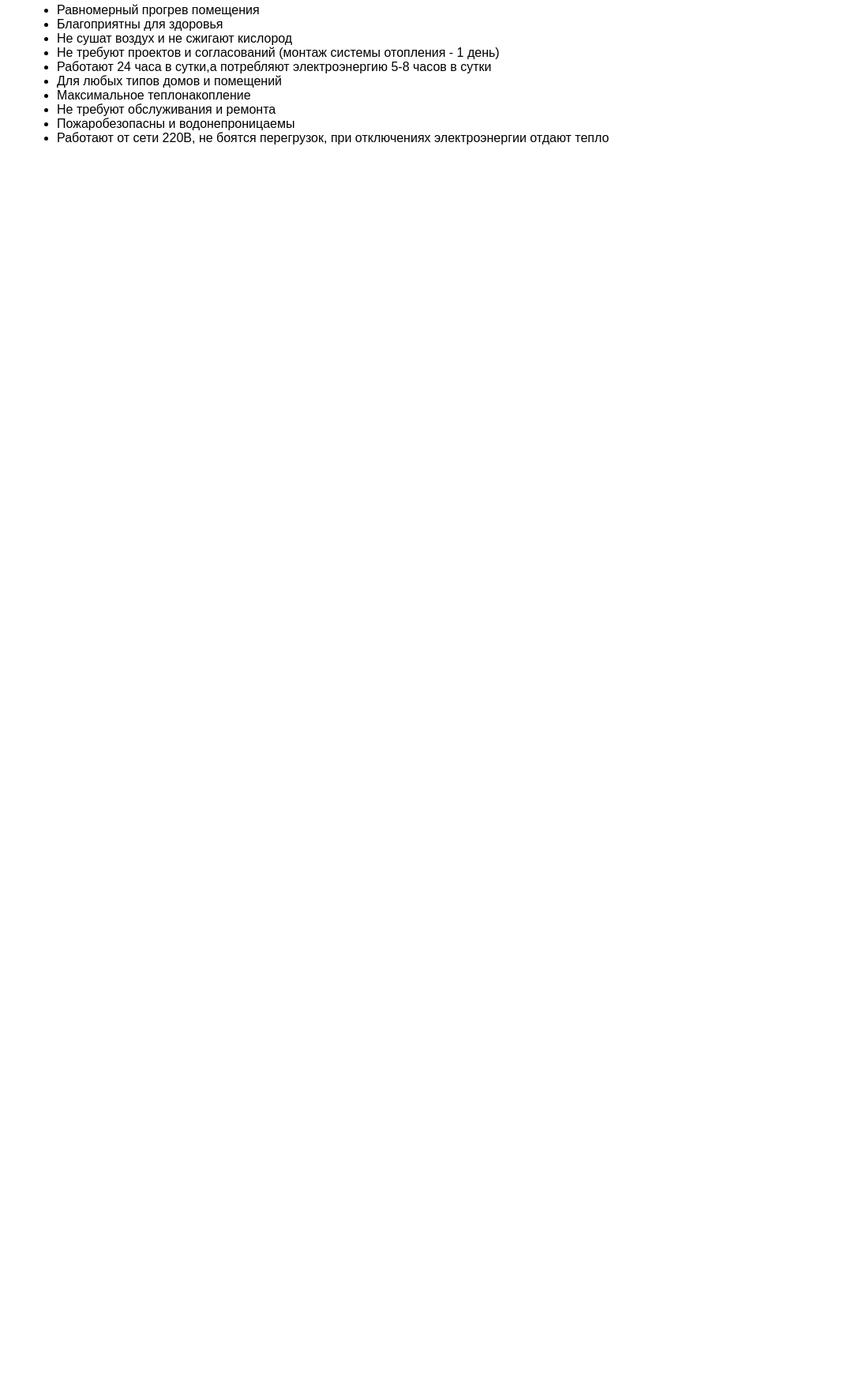
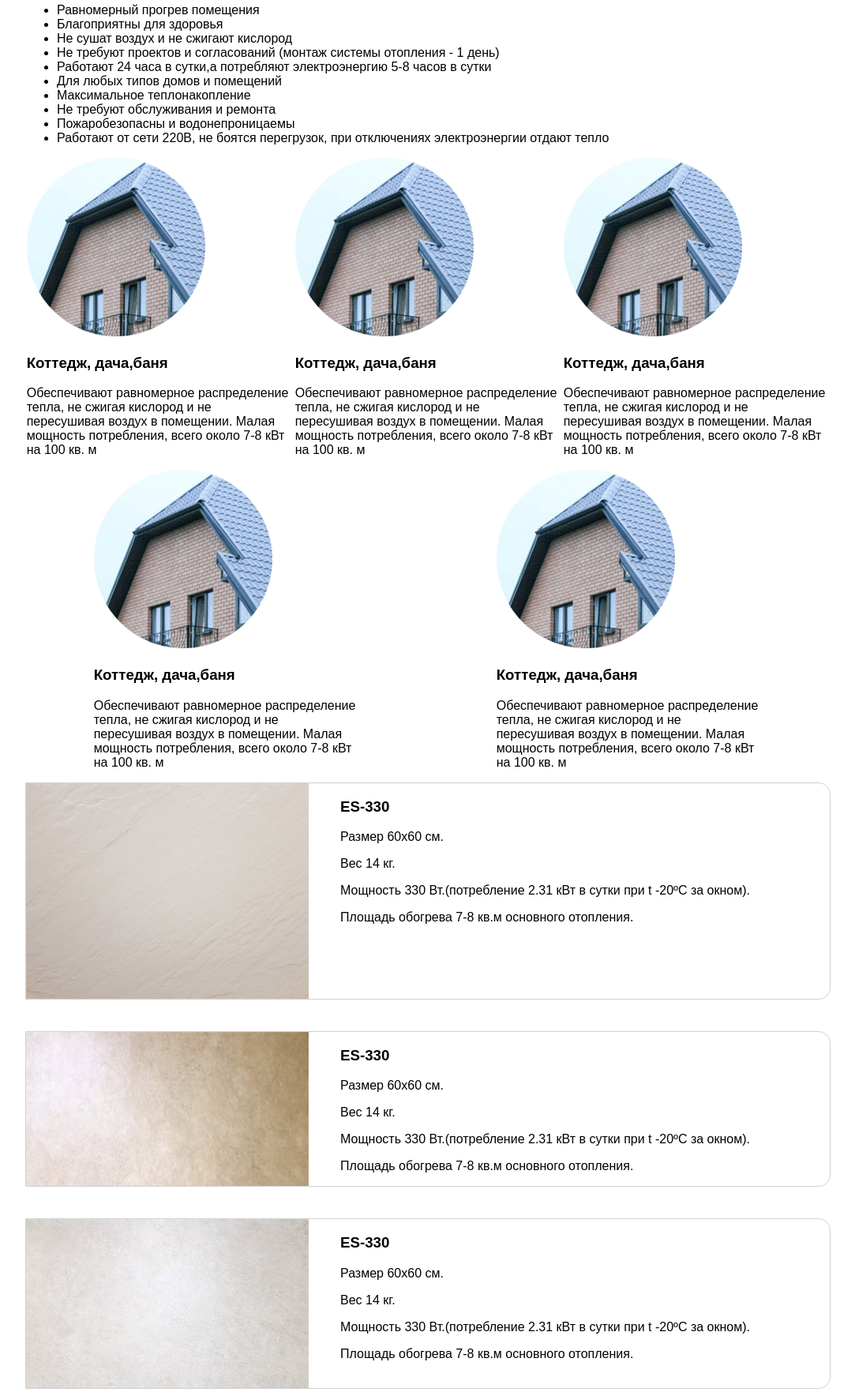
Before and after one commit to ivanzakh/ivanzakh.github.io, a PHP site: page /projects/ecostone/index.html in a window 1280 px wide. Shown: the part 302-2065 px from the top of the page at 79% size, without its empty margins (98-1181 px from the left). Before the commit the page ends 485 px from the top, so only its background shows below. Run offline with PHP 8.4, Linux system fonts and the light colour scheme.

Commit message:
add sections

```diff
--- a/projects/ecostone/index.html
+++ b/projects/ecostone/index.html
@@ -101,5 +101,99 @@
             <li>Работают от сети 220В, не боятся перегрузок, при отключениях электроэнергии отдают тепло</li>
         </ul>
     </section>
+
+    <section class="use">
+        <div class="use__card">
+            <img class="use_img" src="images/house.png" alt="">
+            <h3>Коттедж, дача,баня</h3>
+            <p>Обеспечивают равномерное распределение тепла, не сжигая кислород и не пересушивая воздух в помещении. Малая мощность потребления, всего около 7-8 кВт на 100 кв. м</p>
+        </div>
+
+        <div class="use__card">
+            <img class="use_img" src="images/house.png" alt="">
+            <h3>Коттедж, дача,баня</h3>
+            <p>Обеспечивают равномерное распределение тепла, не сжигая кислород и не пересушивая воздух в помещении. Малая мощность потребления, всего около 7-8 кВт на 100 кв. м</p>
+        </div>
+
+        <div class="use__card">
+            <img class="use_img" src="images/house.png" alt="">
+            <h3>Коттедж, дача,баня</h3>
+            <p>Обеспечивают равномерное распределение тепла, не сжигая кислород и не пересушивая воздух в помещении. Малая мощность потребления, всего около 7-8 кВт на 100 кв. м</p>
+        </div>
+
+        <div class="use__card">
+            <img class="use_img" src="images/house.png" alt="">
+            <h3>Коттедж, дача,баня</h3>
+            <p>Обеспечивают равномерное распределение тепла, не сжигая кислород и не пересушивая воздух в помещении. Малая мощность потребления, всего около 7-8 кВт на 100 кв. м</p>
+        </div>
+
+        <div class="use__card">
+            <img class="use_img" src="images/house.png" alt="">
+            <h3>Коттедж, дача,баня</h3>
+            <p>Обеспечивают равномерное распределение тепла, не сжигая кислород и не пересушивая воздух в помещении. Малая мощность потребления, всего около 7-8 кВт на 100 кв. м</p>
+        </div>
+    </section>
+
+    <section class="catalog">
+        <div class="catalog__card">
+            <img class="catalog__img" src="images/es-330.jpg" alt="">
+            <div class="catalog__info">
+                <h3>ES-330</h3>
+                <p>Размер 60х60 см.</p>
+                <p>Вес 14 кг. </p>
+                <p>Мощность 330 Вт.(потребление 2.31 кВт в сутки при t -20ºC за окном).</p>
+                <p>Площадь обогрева 7-8 кв.м основного отопления.</p>
+            </div>
+        </div>
+
+        <div class="catalog__card">
+            <img class="catalog__img" src="images/es-330l.jpg" alt="">
+            <div class="catalog__info">
+                <h3>ES-330</h3>
+                <p>Размер 60х60 см.</p>
+                <p>Вес 14 кг. </p>
+                <p>Мощность 330 Вт.(потребление 2.31 кВт в сутки при t -20ºC за окном).</p>
+                <p>Площадь обогрева 7-8 кв.м основного отопления.</p>
+            </div>
+        </div>
+
+        <div class="catalog__card">
+            <img class="catalog__img" src="images/es-650.jpg" alt="">
+            <div class="catalog__info">
+                <h3>ES-330</h3>
+                <p>Размер 60х60 см.</p>
+                <p>Вес 14 кг. </p>
+                <p>Мощность 330 Вт.(потребление 2.31 кВт в сутки при t -20ºC за окном).</p>
+                <p>Площадь обогрева 7-8 кв.м основного отопления.</p>
+            </div>
+        </div>
+
+        <div class="catalog__card">
+            <img class="catalog__img" src="images/es-700.jpg" alt="">
+            <div class="catalog__info">
+                <h3>ES-330</h3>
+                <p>Размер 60х60 см.</p>
+                <p>Вес 14 кг. </p>
+                <p>Мощность 330 Вт.(потребление 2.31 кВт в сутки при t -20ºC за окном).</p>
+                <p>Площадь обогрева 7-8 кв.м основного отопления.</p>
+            </div>
+        </div>
+
+        <div class="catalog__card">
+            <img class="catalog__img" src="images/es-990.jpg" alt="">
+            <div class="catalog__info">
+                <h3>ES-330</h3>
+                <p>Размер 60х60 см.</p>
+                <p>Вес 14 кг. </p>
+                <p>Мощность 330 Вт.(потребление 2.31 кВт в сутки при t -20ºC за окном).</p>
+                <p>Площадь обогрева 7-8 кв.м основного отопления.</p>
+            </div>
+        </div>
+    </section>
+
+    <section class="docs">
+        <img class="docs__img" src="images/sertif.jpg" alt="">
+        <img class="docs__img" src="images/expert.jpg" alt="">
+    </section>
 </body>
 </html>
--- a/projects/ecostone/main.css
+++ b/projects/ecostone/main.css
@@ -31,3 +31,38 @@ td {
     border: 1px solid black;
     text-align: center;
 }
+
+.use {
+    display: flex;
+    flex-wrap: wrap;
+    justify-content: space-around;
+}
+
+.use__card {
+    max-width: 33%;
+}
+
+.catalog__card {
+    display: flex;
+    margin-bottom: 40px;
+    border: 1px solid #d2d1d1;
+    border-top-right-radius: 15px;
+    border-bottom-right-radius: 15px;
+}
+
+.catalog__img {
+    width: 358px;
+}
+
+.catalog__info {
+    margin-left: 40px;
+}
+
+.docs {
+    display: flex;
+    justify-content: space-around;
+}
+
+.docs__img {
+    height: 500px;
+}
```
Also changed, not shown: projects/ecostone/images/es-330.jpg (added), projects/ecostone/images/es-330l.jpg (added), projects/ecostone/images/es-650.jpg (added), projects/ecostone/images/es-700.jpg (added), projects/ecostone/images/es-990.jpg (added), projects/ecostone/images/expert.jpg (added), projects/ecostone/images/hotel.png (added), projects/ecostone/images/house.png (added), projects/ecostone/images/office.png (added), projects/ecostone/images/sertif.jpg (added), projects/ecostone/images/station.png (added), projects/ecostone/images/store.png (added).
